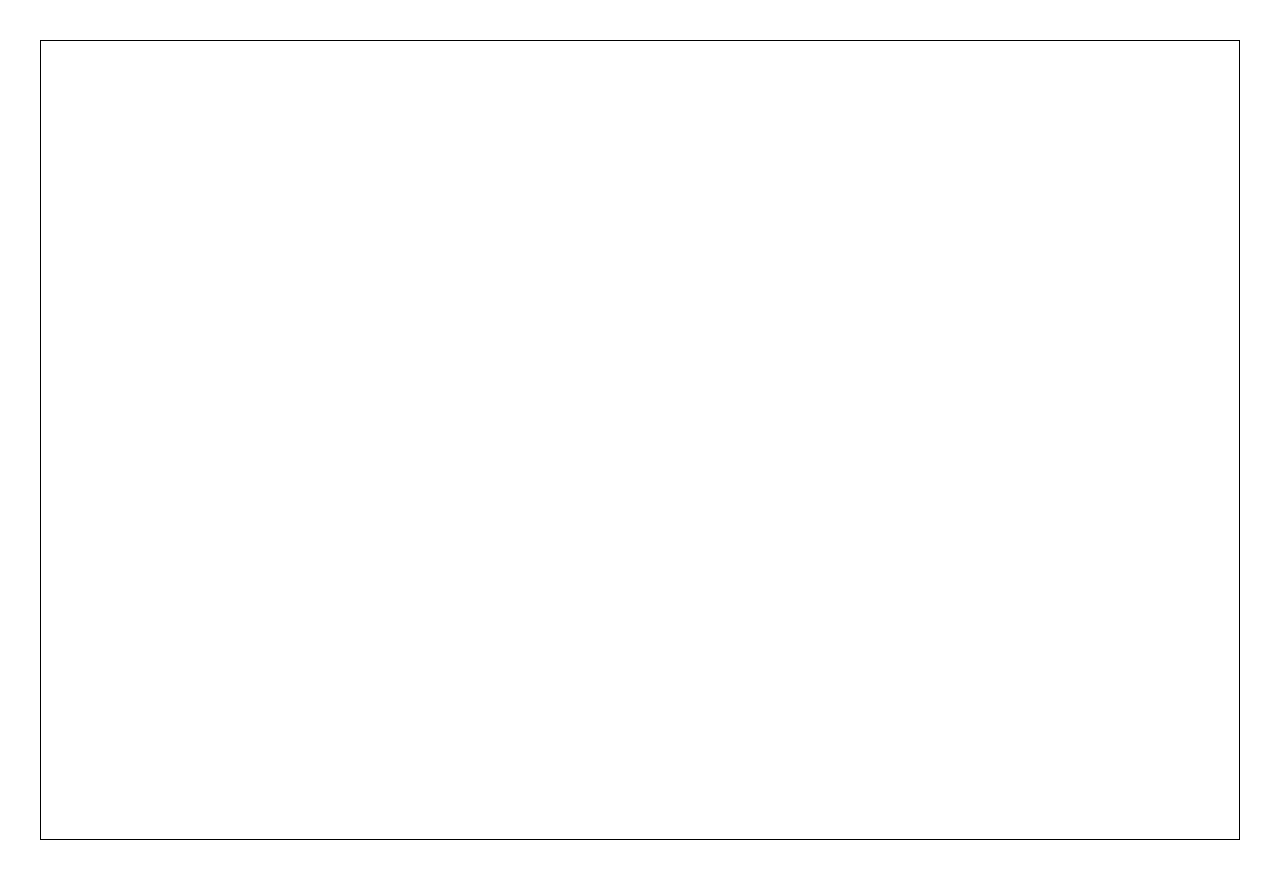
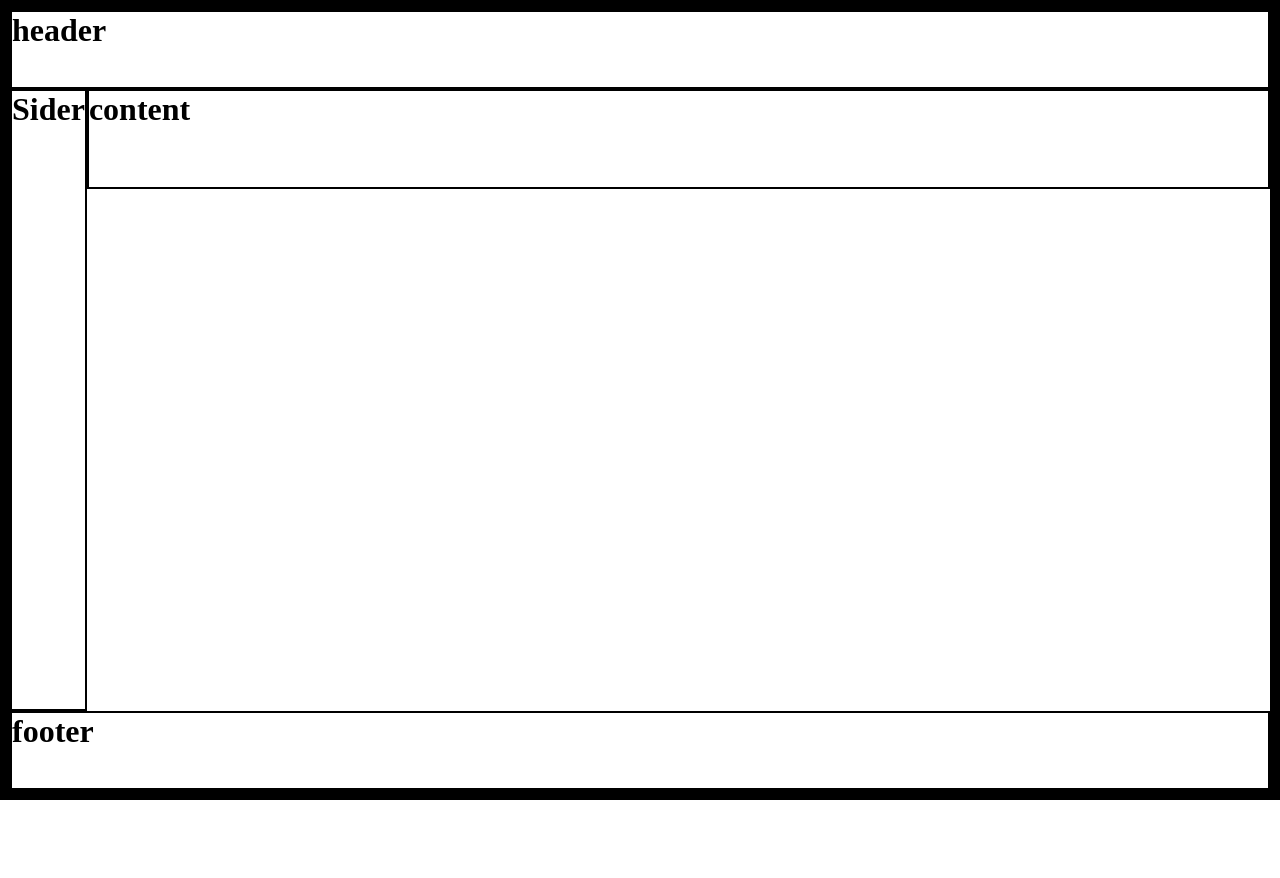
Before and after one commit to 949nb/gulu, a Vue app: page / in a window 1280 px wide. After the commit the page ends 800 px from the top, so only its background shows below. Built offline with nearby package versions, Linux system fonts and the light colour scheme.

Commit message:
增加Layout用法

```diff
--- a/public/index.html
+++ b/public/index.html
@@ -8,7 +8,6 @@
     <title>gule-demo</title>
     <style>
       * {margin: 0; padding: 0; box-sizing: border-box;}
-      body {padding: 40px;}
     </style>
   </head>
   <body>
--- a/src/App.vue
+++ b/src/App.vue
@@ -1,9 +1,20 @@
 <template>
   <div id="app">
     <g-layout class="wrap">
-      <g-header></g-header>
-      <g-content></g-content>
-      <g-footer></g-footer>
+      <g-header class="demo">
+        <h1>header</h1>
+      </g-header>
+      <g-layout>
+        <g-sider class="demo">
+          <h1>Sider</h1>
+        </g-sider>
+        <g-content class="demo">
+          <h1>content</h1>
+        </g-content>
+      </g-layout>
+      <g-footer class="demo">
+        <h1>footer</h1>
+      </g-footer>
     </g-layout>
 
     <!-- <g-input value="张三"></g-input>
@@ -41,6 +52,12 @@ export default {
     margin: 5px;
   }
   .wrap {
-    border: 1px solid black;
-  }
+    border: 10px solid black;
+    & > .demo {
+      border: 2px solid black;
+    }
+  .demo {
+      border: 2px solid black;
+    }
+}
 </style>
--- a/src/components/Content.vue
+++ b/src/components/Content.vue
@@ -1,9 +1,12 @@
 <template>
-  <div class="centent">
+  <div class="content">
     <slot></slot>
   </div>
 </template>
 
 <style lang="scss">
-
+  .content {
+    height: 100px;
+    flex-grow: 1;
+  }
 </style>
--- a/src/components/Footer.vue
+++ b/src/components/Footer.vue
@@ -5,5 +5,7 @@
 </template>
 
 <style lang="scss">
-
+  .footer {
+    height: 100px;
+  }
 </style>
--- a/src/components/Header.vue
+++ b/src/components/Header.vue
@@ -5,5 +5,7 @@
 </template>
 
 <style lang="scss">
-
+  .header {
+    height: 100px;
+  }
 </style>
--- a/src/components/Layout.vue
+++ b/src/components/Layout.vue
@@ -1,13 +1,25 @@
 <template>
-  <div class="layout">
+  <div class="layout" :class="{['hasSider']: hasSider}">
     <slot></slot>
   </div>
 </template>
 
 <script>
 export default {
+  name: 'g-layout',
+  data() {
+    return {
+      hasSider: false,
+    };
+  },
   mounted() {
-    console.log(this.$el.children);
+    this.$children.forEach((vm) => {
+      // eslint-disable-next-line no-console
+      console.log(vm.$options.name);
+      if (vm.$options.name === 'Sider') {
+        this.hasSider = true;
+      }
+    });
   },
 };
 </script>
@@ -16,6 +28,9 @@ export default {
     display: flex;
     flex-direction: column;
     height: 100vh;
+    &.hasSider {
+      flex-direction: row;
+    }
   }
 
 </style>
--- a/src/components/Sider.vue
+++ b/src/components/Sider.vue
@@ -4,6 +4,12 @@
   </div>
 </template>
 
+<script>
+export default {
+  name: 'Sider',
+};
+</script>
+
 <style lang="scss">
 
 </style>
```
